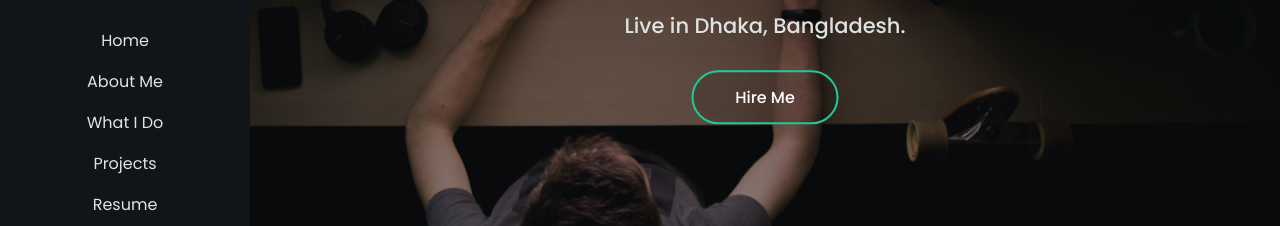
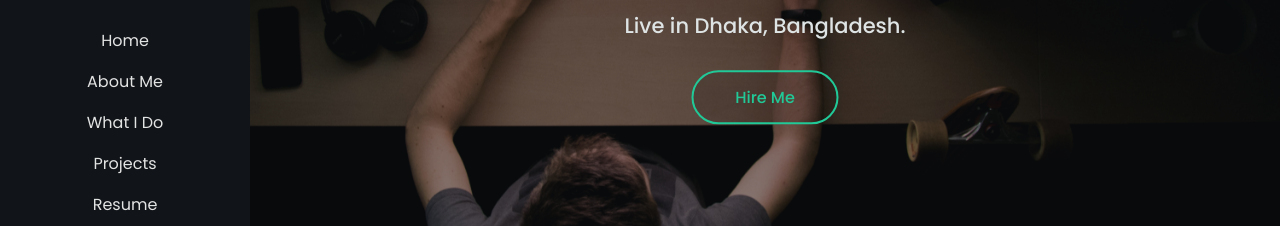
Before and after one commit to codermejba/Mejba-Hasan-Portfolio, a React (Vite) app: page / in a window 1280 px wide. Shown: the part 355-581 px from the top of the page. Built offline with nearby package versions, Linux system fonts and the light colour scheme.

Commit message:
Update Hero.jsx
btn set right way

```diff
--- a/src/components/body/Hero.jsx
+++ b/src/components/body/Hero.jsx
@@ -46,7 +46,7 @@ const Hero = () => {
         <h4 className="text-7 fw-medium mb-3">Welcome</h4>
         <h1 className=" fw-semibold text-16">I am <span className="text-primary">{typing}</span></h1>
         <h4 className="text-light text-5 mt-3">Live in Dhaka, Bangladesh.</h4>
-        <Button className=" mt-4"><a href="#contact">Hire Me</a></Button>
+        <a href="#contact"><Button className=" mt-4">Hire Me</Button></a>
       </div>
       <a className="view-content" href="#about">
         {/* adding scroll animation and it will rout to about me page*/}
```
